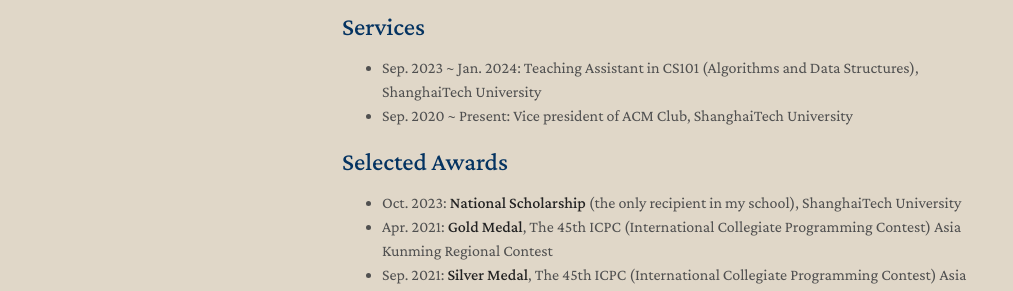
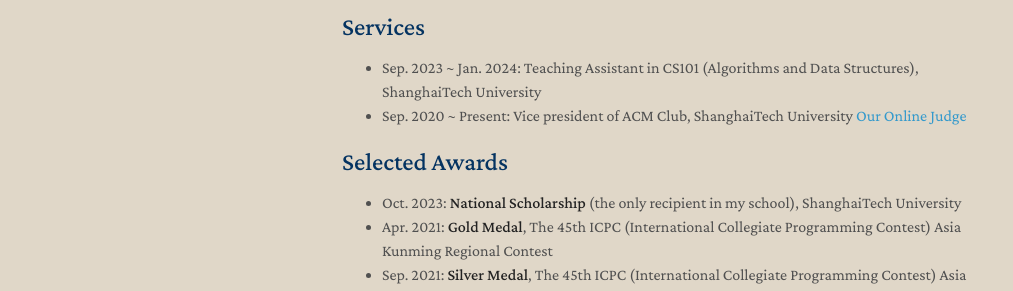
Before and after one commit to EthanZyh/EthanZyh.github.io, a Jekyll site: the page built from index.md, in a window 1280 px wide and 1041 px high. Shown: the part 568-859 px from the top of the window, without its empty margins (128-1141 px from the left). Built offline with Jekyll 4.4.1, drawn with Linux system fonts in a browser that asks for light colours; nearby versions of some CDN libraries; a style sheet for code colours, icons or effects is not loaded; our own code applies the rules of GitHub Pages for plain Markdown files.

Commit message:
[Sep 6] add OJ link

```diff
--- a/_includes/services.md
+++ b/_includes/services.md
@@ -18,4 +18,4 @@
 
 
 - Sep. 2023 ~ Jan. 2024: Teaching Assistant in CS101 (Algorithms and Data Structures), ShanghaiTech University
-- Sep. 2020 ~ Present: Vice president of ACM Club, ShanghaiTech University
+- Sep. 2020 ~ Present: Vice president of ACM Club, ShanghaiTech University [Our Online Judge](https://acm.shanghaitech.edu.cn/)
```
